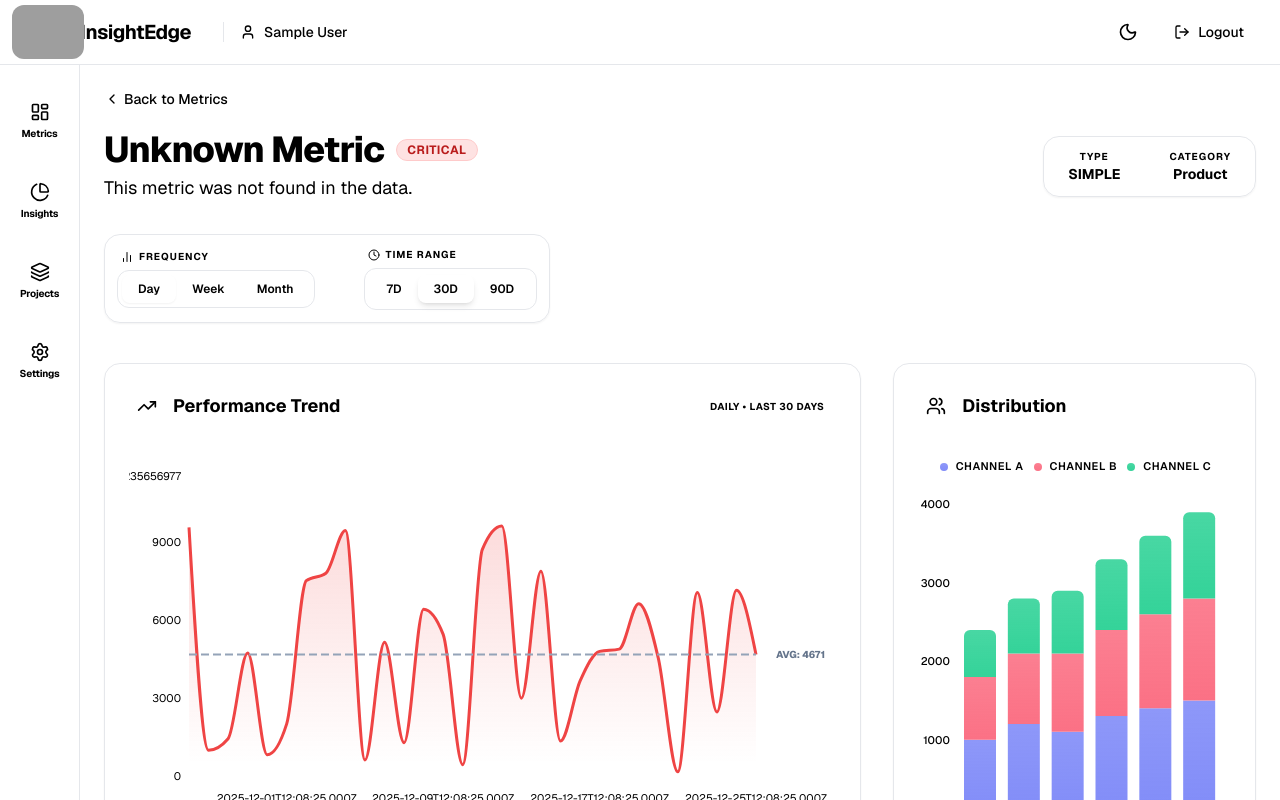
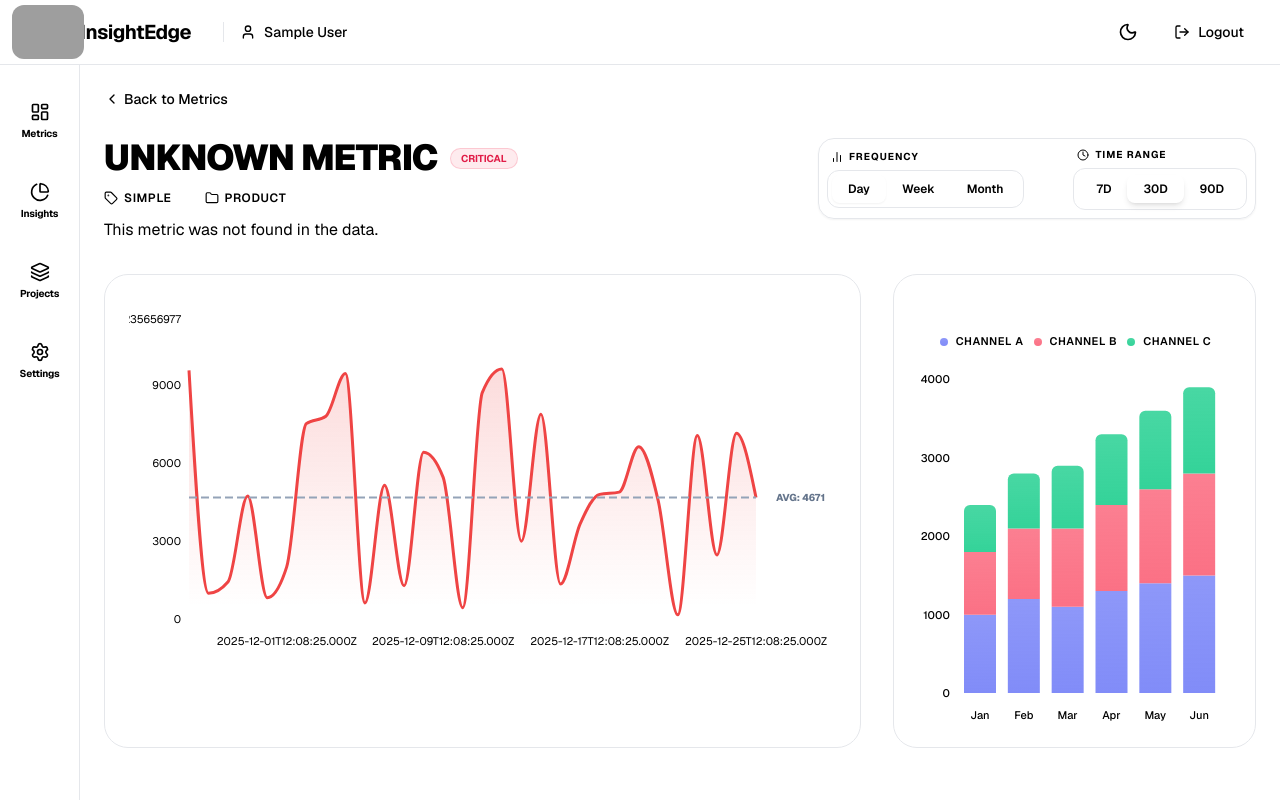
Before and after one commit to chauhan-ankit24/insight-app, a Next.js app: page /metrics/1 in a window 1280 px wide. Built offline with nearby package versions, Linux system fonts and the light colour scheme; sample sign-in values are in the browser's storage; grey boxes are pictures that could not be loaded.

Commit message:
refactor: metric detail page to remove unused imports and components

```diff
--- a/app/(dashboard)/metrics/[metricId]/_components/InsightControls.tsx
+++ b/app/(dashboard)/metrics/[metricId]/_components/InsightControls.tsx
@@ -1,7 +1,7 @@
 'use client';
 
 import { useRouter, useSearchParams } from 'next/navigation';
-import { Calendar, BarChart2, Clock } from 'lucide-react';
+import { BarChart2, Clock } from 'lucide-react';
 
 export function InsightControls() {
   const router = useRouter();
--- a/app/(dashboard)/metrics/[metricId]/page.tsx
+++ b/app/(dashboard)/metrics/[metricId]/page.tsx
@@ -1,149 +1,98 @@
+// 1. REMOVE 'use client' FROM HERE
 import Link from 'next/link';
-import { getMetricById, getMetricTrend, getMetricContributors } from '@/lib/data/resolvers';
-import { MetricContributor } from '@/lib/types/metrics';
+import { getMetricById, getMetricTrend } from '@/lib/data/resolvers';
 import { InsightControls } from './_components/InsightControls';
 import { TrendChart } from './_components/TrendChart';
 import { ContributorsChart } from './_components/ContributorsChart';
-import { ChevronLeft, Info, TrendingUp, Users } from 'lucide-react';
+import { ChevronLeft, Tag, Folder } from 'lucide-react';
 
+// This is a Server Component, so it CAN be async
 export default async function MetricDetailPage({
   params,
   searchParams,
 }: {
-  params: { metricId: string };
-  searchParams: { grain?: string; range?: string };
+  params: Promise<{ metricId: string }>;
+  searchParams: Promise<{ grain?: string; range?: string }>;
 }) {
   const { metricId } = await params;
+  const resolvedSearchParams = await searchParams;
 
-  const grain = searchParams.grain || 'daily';
-  const range = Number(searchParams.range) || 30;
-  console.log('id', metricId, params);
+  const grain = resolvedSearchParams.grain || 'daily';
+  const range = Number(resolvedSearchParams.range) || 30;
 
-  const [metric, trendData, contributors] = await Promise.all([
+  const [metric, trendData] = await Promise.all([
     getMetricById(metricId),
     getMetricTrend(metricId, grain, range),
-    getMetricContributors(),
   ]);
 
-  if (!metric) {
-    return (
-      <div className="animate-in fade-in zoom-in-95 flex flex-col items-center justify-center py-32">
-        <div className="bg-destructive/10 mb-4 rounded-full p-4">
-          <Info className="text-destructive h-10 w-10" />
-        </div>
-        <h1 className="text-2xl font-bold">Metric Not Found</h1>
-        {/* <p className="text-muted-foreground">The ID "{metricId}" does not exist in our records.</p> */}
-        <Link
-          href="/metrics"
-          className="bg-primary text-primary-foreground hover:bg-primary/90 mt-6 inline-flex items-center gap-2 rounded-md px-4 py-2 text-sm font-medium transition-colors"
-        >
-          <ChevronLeft className="h-4 w-4" /> Back to Dashboard
-        </Link>
-      </div>
-    );
-  }
+  if (!metric) return <div>Metric Not Found</div>;
 
   const statusStyles = {
-    healthy:
-      'bg-green-100 text-green-700 dark:bg-green-500/10 dark:text-green-400 border-green-200 dark:border-green-500/20',
-    warning:
-      'bg-yellow-100 text-yellow-700 dark:bg-yellow-500/10 dark:text-yellow-400 border-yellow-200 dark:border-yellow-500/20',
-    critical:
-      'bg-red-100 text-red-700 dark:bg-red-500/10 dark:text-red-400 border-red-200 dark:border-red-500/20',
+    healthy: 'bg-emerald-500/10 text-emerald-600 border-emerald-500/20',
+    warning: 'bg-amber-500/10 text-amber-600 border-amber-500/20',
+    critical: 'bg-rose-500/10 text-rose-600 border-rose-500/20',
   };
 
   return (
     <div className="animate-in fade-in space-y-8 pb-12 duration-700">
-      {/* 1. Enhanced Breadcrumb & Header */}
-      <div className="space-y-4">
+      <div className="space-y-6">
         <Link
           href="/metrics"
-          className="text-muted-foreground hover:text-primary group inline-flex items-center gap-1 text-sm font-medium transition-colors"
+          className="text-muted-foreground hover:text-primary inline-flex items-center gap-1 text-sm font-medium"
         >
-          <ChevronLeft className="h-4 w-4 transition-transform group-hover:-translate-x-1" />
-          Back to Metrics
+          <ChevronLeft className="h-4 w-4" /> Back to Metrics
         </Link>
 
-        <div className="flex flex-col justify-between gap-4 md:flex-row md:items-center">
-          <div className="space-y-1">
+        <div className="flex flex-col gap-6 lg:flex-row lg:items-start lg:justify-between">
+          <div className="space-y-3">
             <div className="flex items-center gap-3">
-              <h1 className="text-foreground text-4xl font-extrabold tracking-tight">
+              <h1 className="text-foreground text-4xl font-black uppercase tracking-tight">
                 {metric.name}
               </h1>
               <span
-                className={`inline-flex items-center rounded-full border px-2.5 py-0.5 text-xs font-bold uppercase tracking-wider ${statusStyles[metric.status]}`}
+                className={`rounded-full border px-2.5 py-0.5 text-[10px] font-bold uppercase ${statusStyles[metric.status as keyof typeof statusStyles]}`}
               >
                 {metric.status}
               </span>
             </div>
-            <p className="text-muted-foreground max-w-2xl text-lg">{metric.description}</p>
+
+            <div className="flex flex-wrap items-center gap-4">
+              <div className="text-muted-foreground flex items-center gap-1.5">
+                <Tag className="h-3.5 w-3.5" />
+                <span className="text-xs font-semibold uppercase tracking-wider">
+                  {metric.type}
+                </span>
+              </div>
+              <div className="bg-border h-3 w-px" />
+              <div className="text-muted-foreground flex items-center gap-1.5">
+                <Folder className="h-3.5 w-3.5" />
+                <span className="text-xs font-semibold uppercase tracking-wider">
+                  {metric.category}
+                </span>
+              </div>
+            </div>
+            <p className="text-muted-foreground max-w-2xl text-base">{metric.description}</p>
           </div>
 
-          <div className="bg-card hidden items-center gap-6 rounded-2xl border px-6 py-3 shadow-sm lg:flex">
-            <div className="text-center">
-              <p className="text-muted-foreground text-[10px] font-bold uppercase tracking-widest">
-                Type
-              </p>
-              <p className="text-sm font-bold">{metric.type}</p>
-            </div>
-            <div className="bg-border h-8 w-px" />
-            <div className="text-center">
-              <p className="text-muted-foreground text-[10px] font-bold uppercase tracking-widest">
-                Category
-              </p>
-              <p className="text-sm font-bold">{metric.category}</p>
+          <div className="shrink-0">
+            <div className="bg-card/50 border-border inline-block rounded-2xl border p-2 shadow-sm backdrop-blur-sm">
+              {/* This child component MUST have 'use client' */}
+              <InsightControls />
             </div>
           </div>
         </div>
       </div>
 
-      {/* 2. Insight Controls with Surface Style */}
-      <div className="bg-background/80 sticky top-2 z-30 pb-2 backdrop-blur-md">
-        <div className="bg-card inline-block rounded-2xl border p-3 shadow-sm">
-          <InsightControls />
-        </div>
-      </div>
-
       <div className="grid grid-cols-1 gap-8 lg:grid-cols-3">
-        {/* 3. Trend Insight (Main Chart Card) */}
-        <div className="bg-card rounded-2xl border p-6 shadow-sm transition-all lg:col-span-2">
-          <div className="mb-8 flex items-center justify-between">
-            <div className="flex items-center gap-2">
-              <div className="bg-primary/10 text-primary rounded-lg p-2">
-                <TrendingUp className="h-5 w-5" />
-              </div>
-              <h3 className="text-foreground text-lg font-bold">Performance Trend</h3>
-            </div>
-            <div className="bg-secondary text-muted-foreground rounded-full px-3 py-1 text-[10px] font-bold uppercase tracking-wider">
-              {grain} • Last {range} days
-            </div>
-          </div>
-
-          <div className="">
+        <div className="bg-card border-border rounded-3xl border p-6 lg:col-span-2">
           <TrendChart
             data={
-                trendData?.data.map((item: { date: Date; value: number }) => ({
-                  date: item.date.toISOString(),
-                  value: item.value,
-                })) || []
+              trendData?.data.map((d) => ({ date: d.date.toISOString(), value: d.value })) || []
             }
           />
         </div>
-        </div>
-
-        {/* 4. Contributors Insight (Stacked Card) */}
-        <div className="bg-card flex flex-col rounded-2xl border shadow-sm">
-          <div className="p-6 pb-0">
-            <div className="mb-6 flex items-center gap-2">
-              <div className="bg-primary/10 text-primary rounded-lg p-2">
-                <Users className="h-5 w-5" />
-              </div>
-              <h3 className="text-foreground text-lg font-bold">Distribution</h3>
-            </div>
-            <div className="h-[300px]">
+        <div className="bg-card border-border rounded-3xl border p-6">
           <ContributorsChart data={metric.contributorsData} keys={metric.contributorKeys} />
-            </div>
-          </div>
         </div>
       </div>
     </div>
--- a/app/(dashboard)/metrics/page.tsx
+++ b/app/(dashboard)/metrics/page.tsx
@@ -1,7 +1,7 @@
 import { mockMetrics } from '@/lib/data/mock-data';
 import { MetricTable } from '@/app/(dashboard)/metrics/_components/MetricTable';
 import { SummaryCards } from '@/app/(dashboard)/metrics/_components/SummaryCards';
-import { Plus, Download, Calendar, Search } from 'lucide-react';
+import { Download, Calendar, Search } from 'lucide-react';
 
 export default function MetricsPage() {
   return (
--- a/app/contexts/AuthContext.tsx
+++ b/app/contexts/AuthContext.tsx
@@ -1,6 +1,6 @@
 'use client';
 
-import React, { createContext, useContext, useState, useEffect, useRef } from 'react';
+import React, { createContext, useContext, useState, useEffect } from 'react';
 import { useRouter } from 'next/navigation';
 
 interface AuthContextType {
```
Lines whose indentation alone changed are shown as unchanged.
